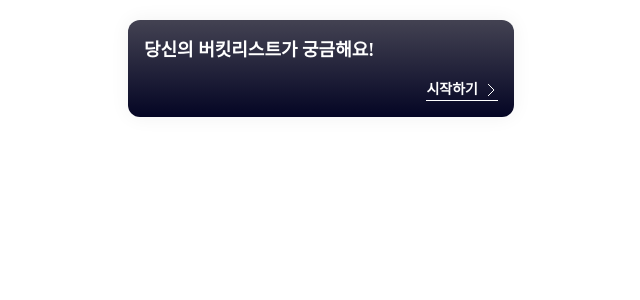
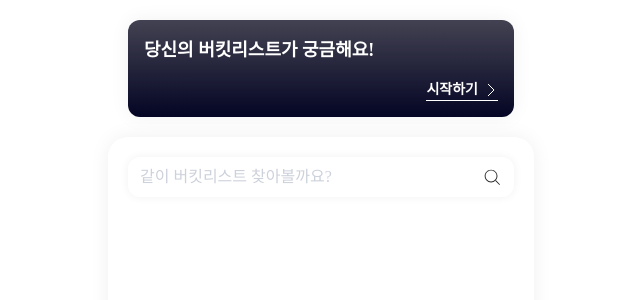
Before and after one commit to BucketPing/bucket-mate-front, a React app: page / in a window 1280 px wide. Shown: the top 300 px of the page, without its empty margins (319-959 px from the left). Built offline with nearby package versions, Linux system fonts and the light colour scheme; the HTML template or start-up script is replaced by a standard one.

Commit message:
feat: Input 컴포넌트 작업 및 검색창 UI 작업

```diff
--- /dev/null
+++ b/src/components/common/Input.tsx
@@ -0,0 +1,39 @@
+import search from '@/assets/icons/search.svg';
+
+interface InputProps {
+  placeholder?: string;
+  onChange: (e: React.ChangeEvent<HTMLInputElement>) => void;
+  value: string | number;
+  defaultValue?: string | number;
+  onSearch?: () => void;
+}
+
+const Input = ({
+  placeholder,
+  onChange,
+  value,
+  defaultValue,
+  onSearch,
+}: InputProps) => {
+  return (
+    <div className='w-full flex items-center shadow-[0px_0px_10px_0px_#0000000F] rounded-xl py-2 px-3'>
+      <input
+        value={value}
+        defaultValue={defaultValue}
+        className='w-full rounded-lg border-none outline-none placeholder:text-[#cdd1db]'
+        placeholder={placeholder}
+        onChange={onChange}
+      />
+      {onSearch && (
+        <img
+          src={search}
+          alt='search'
+          className='cursor-pointer'
+          onClick={onSearch}
+        />
+      )}
+    </div>
+  );
+};
+
+export default Input;
--- a/src/pages/home/Home.tsx
+++ b/src/pages/home/Home.tsx
@@ -1,5 +1,6 @@
 import { useNavigate } from 'react-router-dom';
 import Banner from '@/components/home/Banner';
+import Input from '@/components/common/Input';
 
 const Home = () => {
   const navigate = useNavigate();
@@ -9,9 +10,24 @@ const Home = () => {
     navigate('/login');
   };
 
+  const goToSearch = () => {
+    //TODO:: 검색 페이지 확인
+    // navigate('/search');
+  };
+
   return (
     <div className='h-full'>
       <Banner onClick={goToLogin} />
+      <div className='h-full rounded-t-[20px] shadow-[0px_0px_20px_0px_#00000010] p-5'>
+        <div onClick={goToSearch} className='cursor-pointer'>
+          <Input
+            placeholder='같이 버킷리스트 찾아볼까요?'
+            onChange={() => {}}
+            onSearch={goToSearch}
+            value=''
+          />
+        </div>
+      </div>
     </div>
   );
 };
```
Also changed, not shown: src/assets/icons/index.ts (deleted), src/assets/icons/search.svg (added), src/components/common/index.tsx (deleted), src/components/home/index.tsx (deleted).
